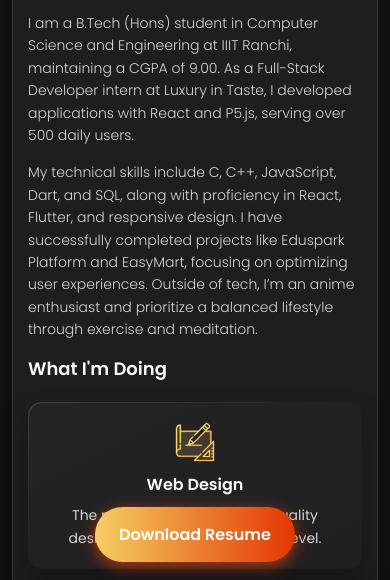
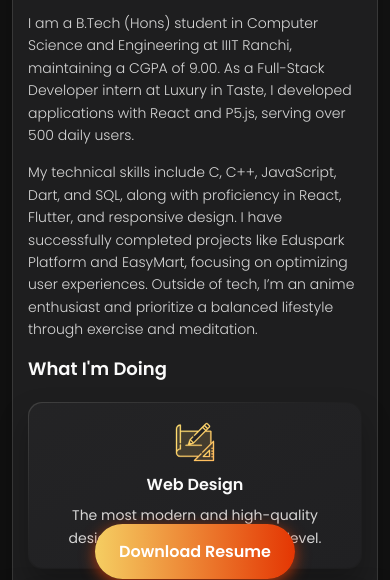
Before and after one commit to amitasj7/Portfolio-Card, a plain HTML site: page index.html in a window 390 px wide. Shown: the part 203-783 px from the top of the page. Drawn offline with nearby package versions, Linux system fonts and the light colour scheme.

Commit message:
responsive

```diff
--- a/assets/css/style.css
+++ b/assets/css/style.css
@@ -478,6 +478,7 @@ main {
   .social-container {
     padding: 5px; /* Adjust padding for smaller screens */
     margin-top: 3%; /* Reduce margin-top for smaller screens */
+    margin-left: -6%;
   }
 
   .social-list {
@@ -2118,7 +2119,7 @@ textarea.form-input::-webkit-resizer {
 
 .buttons {
   position: fixed; /* Fixed position */
-  bottom: 7%; /* Bottom gap */
+  bottom: 5%; /* Bottom gap */
   left: 60%; /* Default left position */
   transform: translateX(-50%); /* Center horizontally */
   display: flex; /* Flexbox layout */
```
